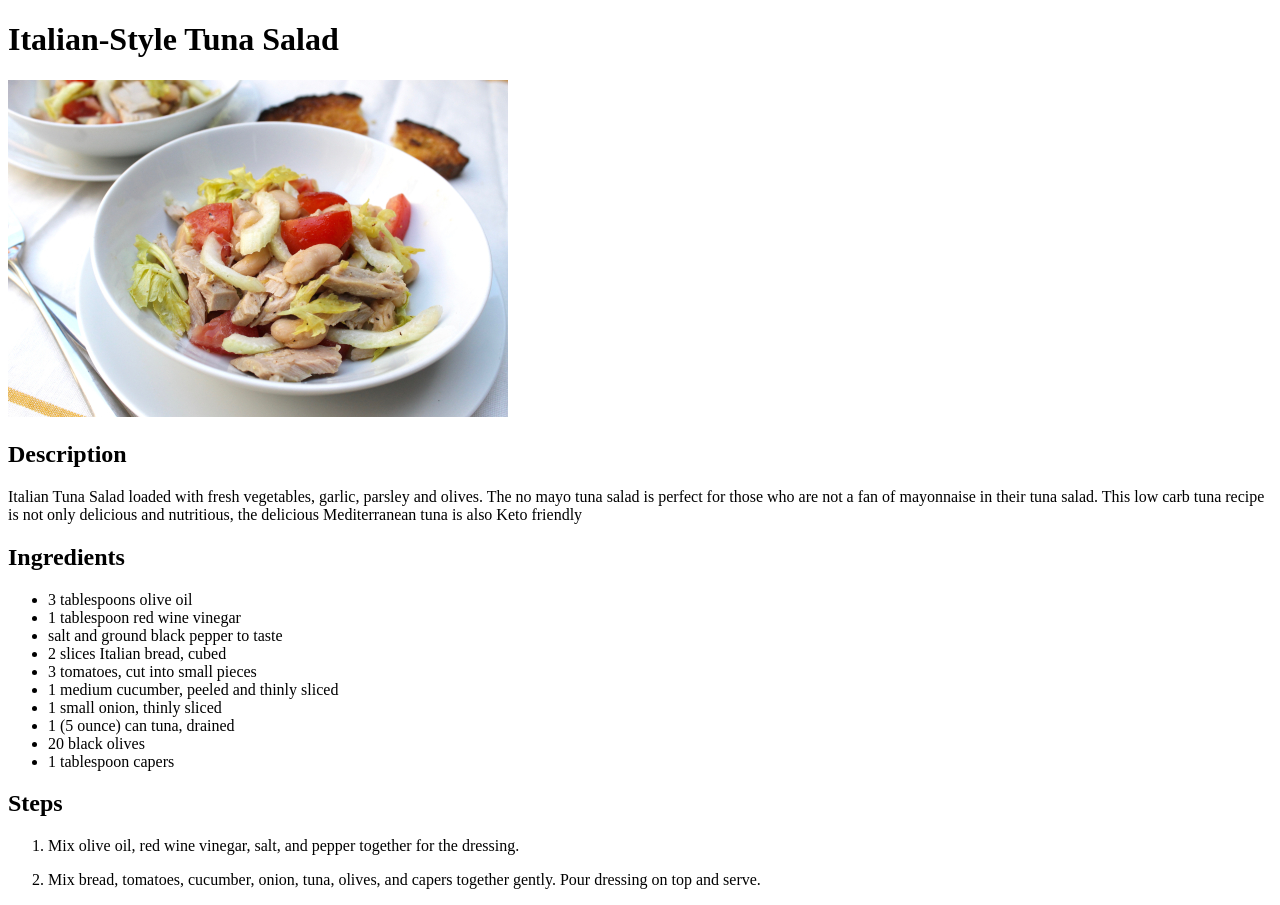
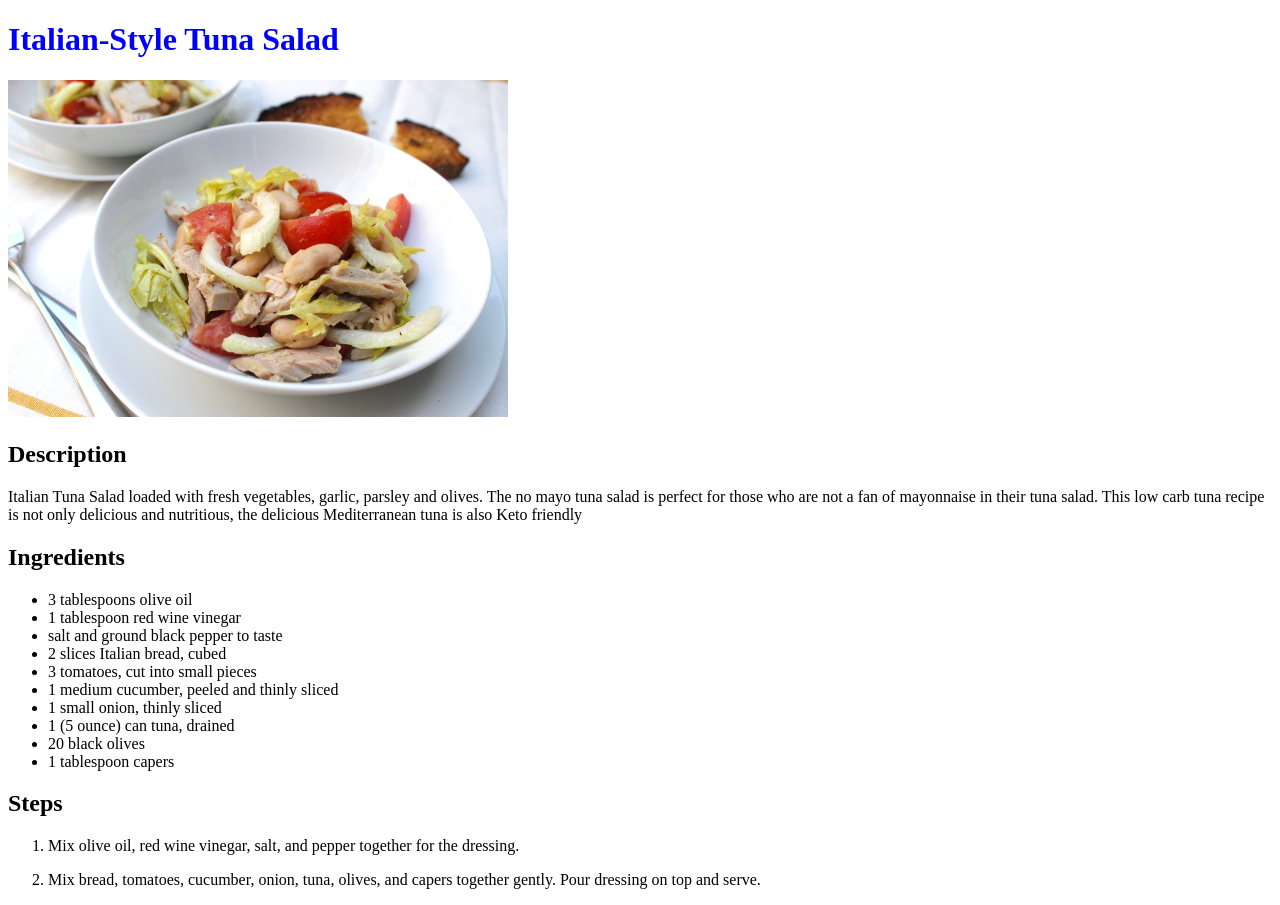
Before and after one commit to carlosdtellez/odin-recipes, a plain HTML site: page recipes/salad.html in a window 1280 px wide. Drawn offline with Linux system fonts and the light colour scheme; files that its build step writes are made by us from their sources; files whose address does not match are found by name.

Commit message:
add styles.css

```diff
--- a/recipes/salad.html
+++ b/recipes/salad.html
@@ -3,6 +3,7 @@
 
 <head>
     <meta charset="utf-8">
+    <link rel="stylesheet" href="styles.css">
     <title>Salad Recipe</title>
 </head>
 
--- /dev/null
+++ b/styles.css
@@ -0,0 +1,3 @@
+h1{
+    color: blue;
+}
```
Also changed, not shown: recipes/cake.html (+1 -0 lines), recipes/lasagna.html (+1 -0 lines).
